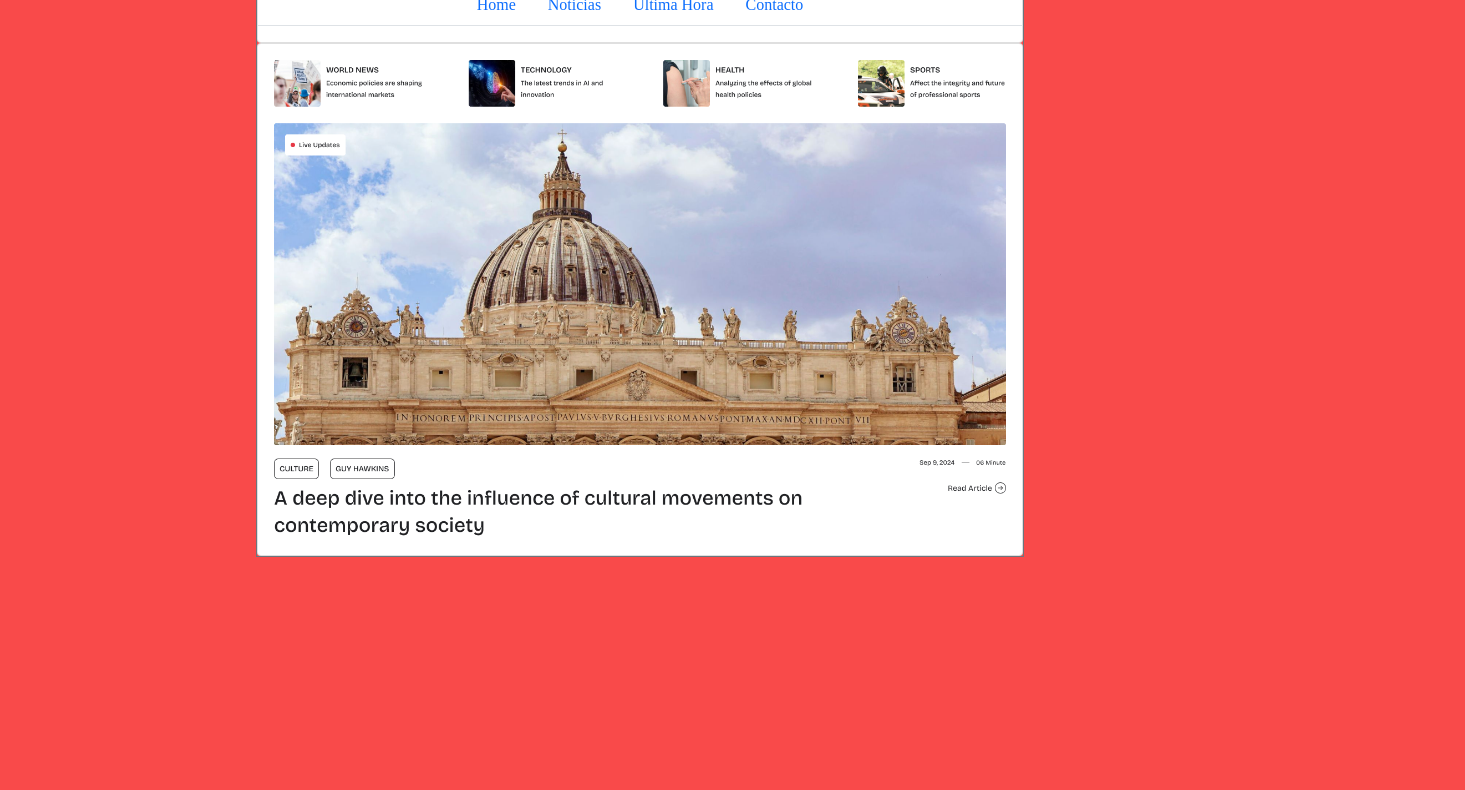
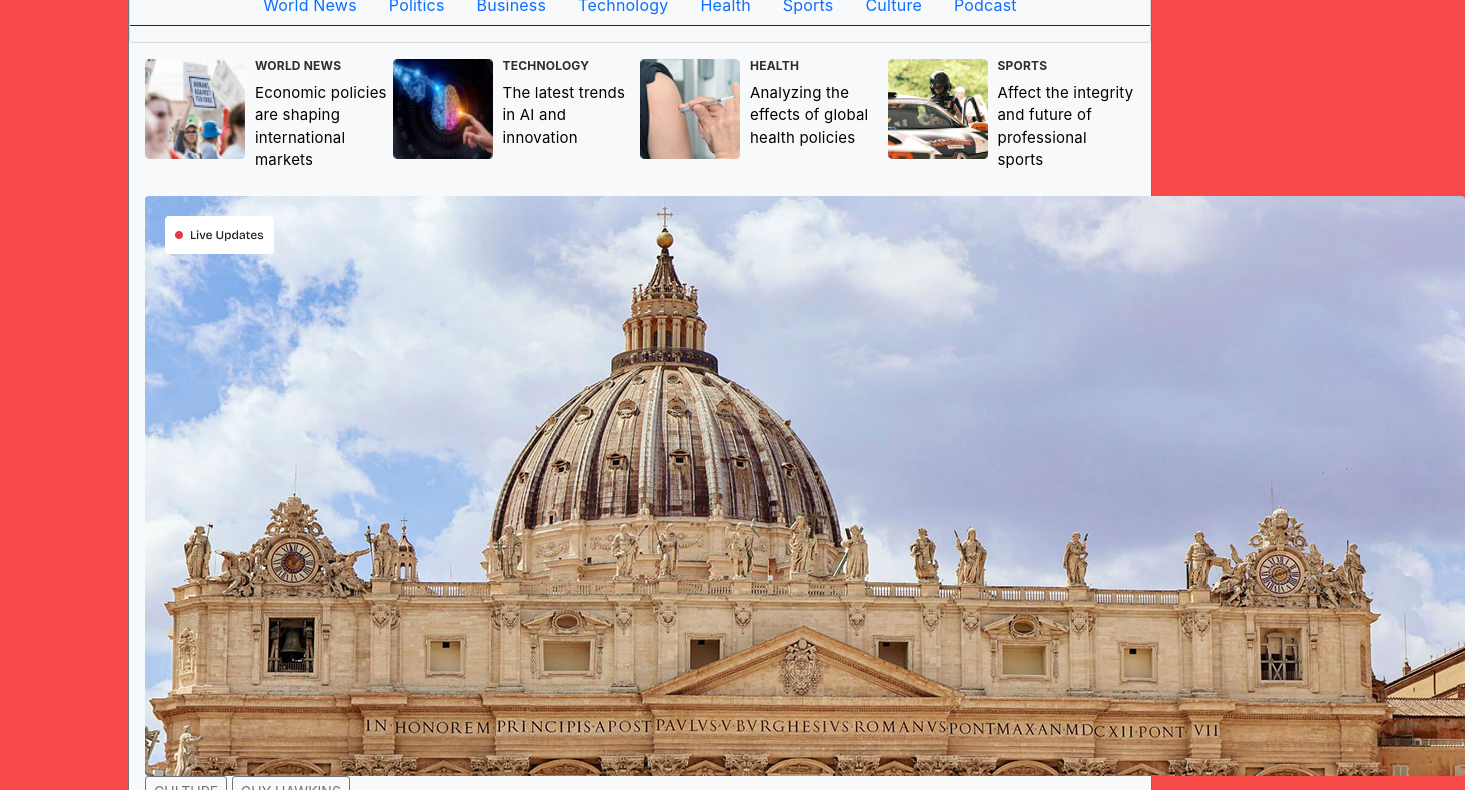
Before and after one commit to sfajardo123/projecte-blog, a plain HTML site: page index.html in a window 1280 px wide. Shown: the part 137-927 px from the top of the page, 1465 px wide, since content can reach past the window. Before the commit the page ends 800 px from the top, so only its background shows below. Drawn offline with nearby package versions, Linux system fonts and the light colour scheme.

Commit message:
CAMBIOS EN EL MAIN (CLASES Y LADOS , QUEDA POR AJUSTAR IZQ Y DER)

```diff
--- a/assets/css/styles.css
+++ b/assets/css/styles.css
@@ -4,16 +4,19 @@
 --figma-text-muted: #555555;
 --figma--border: #a1a0a0;
 --figma-accent: #000000;
---figma-font: 'Plus Jakarta Sans','Inter' sans-serif;
+--figma-font: 'Plus Jakarta Sans','Inter', sans-serif;
 }
 body {
     font-family: var(--figma-font);
     background-color: var(--figma-bg);
     color: var(--figma-text-main);
-    letter-spacing: 0,2px;
+    letter-spacing: 0.2px;
     display: flex;
     flex-direction: column;
     min-height: 100vh;
+}
+.bg-grey{
+    background-color:#f2f2f2;
 }
 main{
     flex: 1;
@@ -36,10 +39,25 @@ img{
     justify-content:space-between;
     margin: auto;
 }
-.border-bottom {
 
+.border-top{
+    border-top:1px solid #000000 !important;
+    color:#000000 !important;
 }
-.border-top{
-    border-top:#000000;
-    color:#000000;
+.noticia-mini {
+    width:25%;
 }
+.noticia-mini img {
+    width:100px;
+    height:100px;
+    margin-right: 10px;
+}
+.noticia-mini h6 {
+    font-size: 12px;
+    font-weight: bold;
+    color:rgb(47, 46, 46);
+}
+.noticia-mini p {
+    font-size: 15px;
+    margin: 0;
+}
--- a/index.html
+++ b/index.html
@@ -9,15 +9,15 @@
     <link rel = "stylesheet" href="assets/css/styles.css">
 </head>
 <body>
-    <div class="mx-auto bg-grey border border-secondary" style="width: 60%;">
+    <div class="mx-auto bg-light border border-secondary" style="width: 80%;">
         <header>
-            <div class="card header mx-auto py-3">
+            <div class="card header mx-auto py-3 bg-light">
                 <!--Zona superior fecha,logo,etc -->
-                <div class="d-flex justify-content-between align-items-center border-top border-bottom">
+                <div class="d-flex justify-content-between align-items-center border-top border-bottom border-dark">
                     <!--IZQUIERDA-->
                     <div class="d-flex align-items-center">
                         <img src="/assets/img/SVG.png" alt="LOGO">
-                        <span class="navbar-brand mb-0 h1">Lunes, 9 de Noviembre, 2026</span>
+                        <span class="navbar-brand mb-0 h1"> Tuesday, October 29,2024</span>
                     </div>
                     <!-- DERECHA-->
                     <div class="d-flex align-items-center" >
@@ -32,38 +32,98 @@
                                 <li><a class="dropdown-item" href="news.html">Noticias</a></li>
                                 <li><a class="dropdown-item" href="new.html">Ultima hora</a></li>
                                 <li><a class="dropdown-item" href="contact.html">Contacto</a></li>
-
                             </ul>
                         </div>
                     </div>
                 </div>
+
                         <!-- Titulo -->
                 <div class="text-center">
                     <h1 class="display-4 fw-bold m-0">The NEWS*</h1>
                 </div>
                 <!-- Enlaces del Menu; INDEX,NEW,NEWS... -->
-                <nav class="border-top border-bottom">
+                <nav class="border-top border-bottom border-dark">
                     <ul class="nav justify-content-center">
-                    <li class="nav-item">
-                        <a class="nav-link active" aria-current="page" href="index.html"> Home </a>
+                    <li class="nav-item ">
+                        <a class="nav-link active" aria-current="page" href="index.html"> World News </a>
                             </li>
-                    <li class="nav-item">
-                        <a class="nav-link" href="news.html">Noticias</a>
+                    <li class="nav-item ">
+                        <a class="nav-link" href="news.html">Politics</a>
                     </li>
                     <li class="nav-item">
-                        <a class="nav-link" href="new.html">Ultima Hora</a>
+                        <a class="nav-link" href="new.html">Business</a>
                     </li>
                     <li class="nav-item">
-                        <a class="nav-link" href="contact.html">Contacto</a>
+                        <a class="nav-link" href="contact.html">Technology</a>
+                    </li>
+                    <li class="nav-item">
+                        <a class="nav-link" href="contact.html">Health</a>
+                    </li>
+                    <li class="nav-item">
+                        <a class="nav-link" href="contact.html">Sports</a>
+                    </li>
+                    <li class="nav-item">
+                        <a class="nav-link" href="contact.html">Culture</a>
+                    </li>
+                    <li class="nav-item">
+                        <a class="nav-link" href="contact.html">Podcast</a>
                     </li>
                     </ul>
                 </nav>
             </div>
         </header>
-        <main>
-            <div class="card mx-auto">
-                <div class="card-body text-center">
-                    <img src="assets/img/Frame 104.png" alt="home" class="img-fluid">
+        <main class="p-3">
+            <div class="d-flex justify-content-between mb-4">
+                <!-- TARJETA 1  WORLD NEWS -->
+                <div class="d-flex align-items-start noticia-mini">
+                    <img src="/assets/img/Frame 23.png" alt="WORLD NEWS">
+                    <div>
+                        <h6> WORLD NEWS</h6>
+                        <p>Economic policies are shaping international markets </p>
+                    </div>
+                </div>
+                <!-- TARJETA 2 TECHNOLOGY-->
+                <div class="d-flex align-items-start noticia-mini">
+                    <img src="/assets/img/ 23.png" alt="TECHNOLOGY">
+                    <div>
+                        <h6> TECHNOLOGY</h6>
+                        <p> The latest trends in AI and innovation </p>
+                    </div>
+                </div>
+                <!-- TARJETA 3 HEALTH-->
+                <div class="d-flex align-items-start noticia-mini">
+                    <img src="/assets/img/66daa00a9ca7528191cd8a14_news-thumb-05.jpg.png" alt="Health">
+                    <div>
+                        <h6> HEALTH</h6>
+                        <p>  Analyzing the effects of global health policies</p>
+                    </div>
+                </div>
+                <!-- TARJETA 4 SPORTS-->
+                <div class="d-flex align-items-start noticia-mini">
+                    <img src="/assets/img/auraç.png" alt="SPORTS">
+                    <div>
+                        <h6> SPORTS</h6>
+                        <p> Affect the integrity and future of professional sports</p>
+                    </div>
+                </div>
+            </div>
+            <!-- TARJETA GRANDE LIVE UPDATES -->
+            <div class="noticia-grande">
+                <img src="/assets/img/crisotabal.png" class="rounded" alt="LIVE UPDATES">
+                <!-- LADO IZQUIERDO-->
+                <div class="justify-content-between align-items-start">
+                    <div class="card-izq">
+                        <button type="button" class="btn btn-outline-secondary btn-sm"> CULTURE</button>
+                        <button type="button" class="btn btn-outline-secondary btn-sm" > GUY HAWKINS</button>
+                        <h2 class="titulo-live"> A deep dive into the influence of cultural movements on contemporary society</h2>
+                    </div>
+                </div>
+                <!-- LADO DERECHO-->
+                <div class="text-end card-der">
+                    <p> Sep 9,2024 <img src="/assets/img/Horizontal Divider.png" alt="barra"> 06 Minute </p>
+                    <p> read article </p>
+                    <img src="/assets/img/Frame 34.png" alt="flecha">
+
                 </div>
             </div>
         </main>
```
Also changed, not shown: news.html (+9 -0 lines), assets/img/ 23.png (added), assets/img/66daa00a9ca7528191cd8a14_news-thumb-05.jpg.png (added), assets/img/Frame 23.png (added), assets/img/Frame 34.png (added), assets/img/Horizontal Divider.png (added), assets/img/auraç.png (added), assets/img/crisotabal.png (added), assets/img/search_24dp_1F1F1F.png (added).
